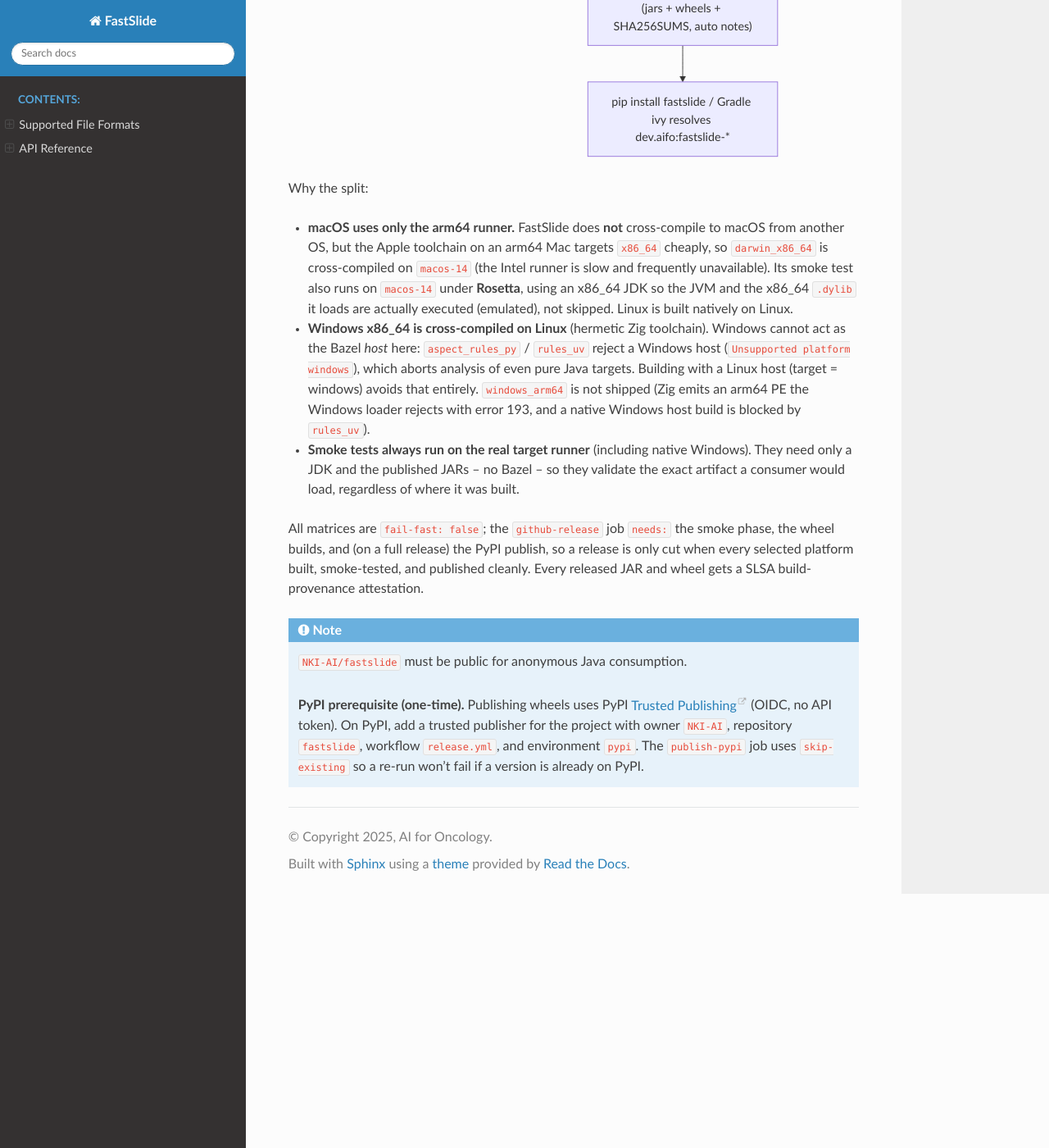
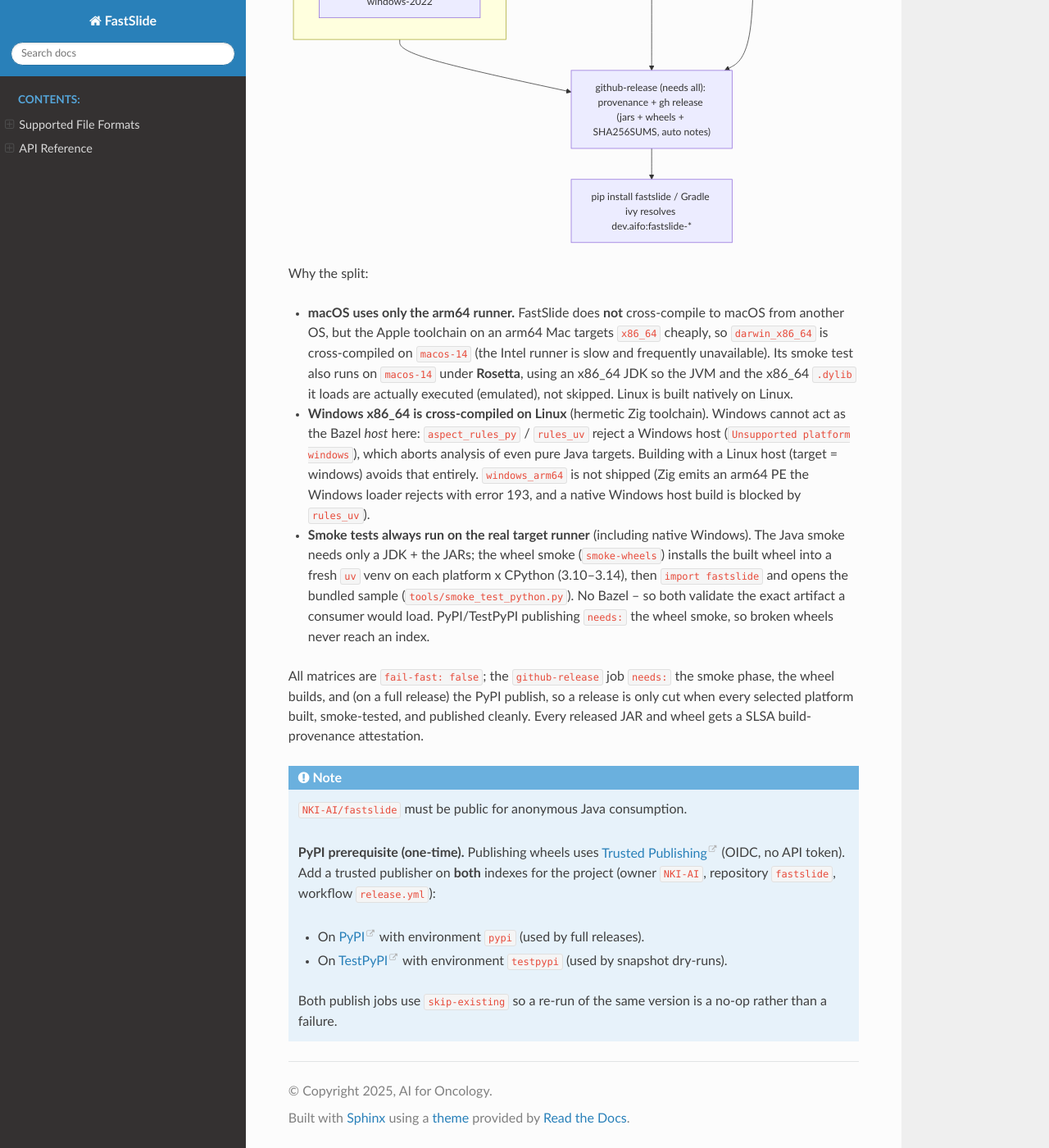
Before and after one commit to NKI-AI/fastslide, a Sphinx documentation site: the page built from docs/source/guides/packages_and_releases.rst, in a window 1280 px wide and 1400 px high, scrolled down 4525 px. Shown: the whole window at 82% size. Built offline with Sphinx 7.4.7 and the Read the Docs theme 3.1.0, drawn with Linux system fonts in a browser that asks for light colours; pages that are not in the unit, such as notebooks, are missing from menus; some of the changed text lies outside the part shown.

Commit message:
fix(fastslide): artifact building in GitHub
GitOrigin-RevId: 2d3b74c87447ac866918e5e2ca0fdd398554ba81

```diff
--- a/docs/source/guides/index.rst
+++ b/docs/source/guides/index.rst
@@ -12,7 +12,7 @@ Step-by-step guides for extending and integrating FastSlide.
    custom_cache
    performance_tuning
    testing
-   java_packages
+   packages_and_releases
 
 Quick Navigation
 ----------------
@@ -38,8 +38,8 @@ Before You Begin
 
 **Prerequisites:**
 - C++20 compatible compiler (GCC 10+, Clang 12+, MSVC 2019+)
-- Bazel 7+ for building
-- Python 3.11+ for Python bindings
+- Bazel 9+ for building
+- Python 3.10+ for Python bindings
 - Basic understanding of digital pathology formats
 
 **Development Environment:**
--- a/docs/source/guides/java_packages.rst
+++ b/docs/source/guides/packages_and_releases.rst
@@ -149,8 +149,9 @@ bump. To publish:
    *Release FastSlide* -> *Run workflow*). Set ``release: true`` for a final
    release (tag ``<version>``, marked latest, **wheels published to PyPI**), or
    leave it ``false`` for a prerelease/snapshot (tag ``<version>-dev.<shortsha>``,
-   GitHub-only, no PyPI). The ``platforms`` input lets you build a subset for a
-   cheap trial run.
+   GitHub prerelease, **wheels published to TestPyPI** so the publish path is
+   exercised without touching the real index). The ``platforms`` input lets you
+   build a subset for a cheap trial run.
 
 You do **not** create the git tag or write release notes by hand: the workflow
 creates the tag via ``gh release create`` and auto-generates the notes
@@ -184,10 +185,16 @@ single aggregate **GitHub Release**:
            wm["darwin x86_64/aarch64"]
            ww["windows_x86_64"]
        end
+       subgraph sw [smoke-wheels: import + open sample, every platform x cp310-cp314]
+           swl["linux x86_64/arm64"]
+           swm["darwin x86_64 (Rosetta) / aarch64"]
+           sww["windows_x86_64 / windows-2022"]
+       end
        bj --> sj
-       bw --> pypi["publish-pypi (release only): Trusted Publishing"]
+       bw --> sw
+       sw --> pypi["publish wheels (Trusted Publishing): PyPI if release, else TestPyPI"]
        sj --> rel
-       bw --> rel
+       sw --> rel
        pypi --> rel["github-release (needs all): provenance + gh release (jars + wheels + SHA256SUMS, auto notes)"]
        rel --> consumers["pip install fastslide / Gradle ivy resolves dev.aifo:fastslide-*"]
 
@@ -208,9 +215,12 @@ Why the split:
   Windows loader rejects with error 193, and a native Windows host build is
   blocked by ``rules_uv``).
 - **Smoke tests always run on the real target runner** (including native
-  Windows). They need only a JDK and the published JARs -- no Bazel -- so they
-  validate the exact artifact a consumer would load, regardless of where it was
-  built.
+  Windows). The Java smoke needs only a JDK + the JARs; the wheel smoke
+  (``smoke-wheels``) installs the built wheel into a fresh ``uv`` venv on each
+  platform x CPython (3.10--3.14), then ``import fastslide`` and opens the
+  bundled sample (``tools/smoke_test_python.py``). No Bazel -- so both validate
+  the exact artifact a consumer would load. PyPI/TestPyPI publishing
+  ``needs:`` the wheel smoke, so broken wheels never reach an index.
 
 All matrices are ``fail-fast: false``; the ``github-release`` job ``needs:`` the
 smoke phase, the wheel builds, and (on a full release) the PyPI publish, so a
@@ -222,9 +232,15 @@ attestation.
 
    ``NKI-AI/fastslide`` must be public for anonymous Java consumption.
 
-   **PyPI prerequisite (one-time).** Publishing wheels uses PyPI `Trusted
-   Publishing <https://docs.pypi.org/trusted-publishers/>`_ (OIDC, no API
-   token). On PyPI, add a trusted publisher for the project with owner
-   ``NKI-AI``, repository ``fastslide``, workflow ``release.yml``, and
-   environment ``pypi``. The ``publish-pypi`` job uses ``skip-existing`` so a
-   re-run won't fail if a version is already on PyPI.
+   **PyPI prerequisite (one-time).** Publishing wheels uses `Trusted Publishing
+   <https://docs.pypi.org/trusted-publishers/>`_ (OIDC, no API token). Add a
+   trusted publisher on **both** indexes for the project (owner ``NKI-AI``,
+   repository ``fastslide``, workflow ``release.yml``):
+
+   - On `PyPI <https://pypi.org/manage/account/publishing/>`_ with environment
+     ``pypi`` (used by full releases).
+   - On `TestPyPI <https://test.pypi.org/manage/account/publishing/>`_ with
+     environment ``testpypi`` (used by snapshot dry-runs).
+
+   Both publish jobs use ``skip-existing`` so a re-run of the same version is a
+   no-op rather than a failure.
```
Also changed, not shown: 2 other files.
